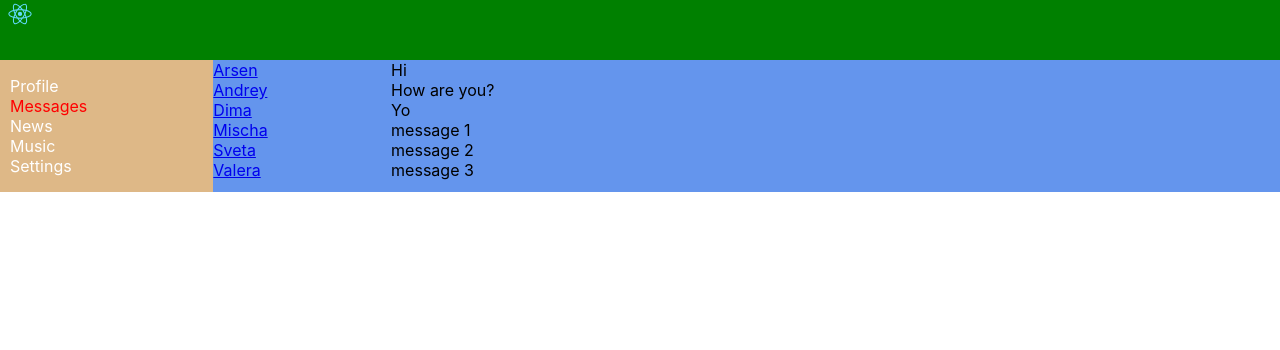
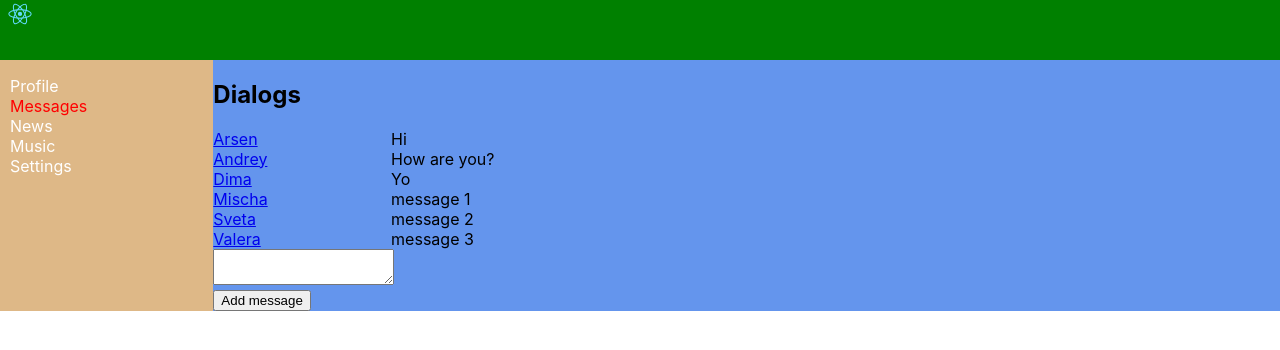
Before and after one commit to ars000/react-social-app, a React (Create React App) app: page /dialogs in a window 1280 px wide. Shown: the top 350 px of the page. Built offline with nearby package versions, Linux system fonts and the light colour scheme.

Commit message:
Comment after 32 step.

```diff
--- a/src/App.js
+++ b/src/App.js
@@ -17,7 +17,8 @@ const App = (props) => {
         <main className="content">
           <Route path="/profile"
             render={ () => <Profile
-              state={props.state.profilePage} /> } />
+              state={props.state.profilePage}
+              addPost={props.addPost} /> } />
           <Route path="/dialogs"
             render={ () => <Dialogs
               state={props.state.dialogsPage} /> } />
--- a/src/components/Dialogs.jsx
+++ b/src/components/Dialogs.jsx
@@ -31,14 +31,30 @@ const Dialogs = (props) => {
   let dialogsElements = props.state.dialogs.map(d => <DialogItem name={d.name} id={d.id} /> );
   let messagesElements = props.state.messages.map(m => <Message message={m.message} /> );
 
+  let addNewElement = React.createRef();
+
+  let addMessage = () => {
+    let text = addNewElement.current.value;
+    alert(text);
+  }
+
+
   return (
-    <div className={classes.dialogs}>
-      {/* <h2>Dialogs</h2> */}
-      <div className={classes.dialogItems}>
-        { dialogsElements }
+    <div className={classes.dialogsWrap}>
+      <h2>Dialogs</h2>
+      <div className={classes.dialogs}>
+        <div className={classes.dialogItems}>
+          { dialogsElements }
+        </div>
+        <div className={classes.messages}>
+          { messagesElements }
+        </div>
       </div>
-      <div className={classes.messages}>
-        { messagesElements }
+      <div>
+        <textarea ref={addNewElement}></textarea>
+        <div>
+          <button onClick={addMessage}>Add message</button>
+        </div>
       </div>
     </div>
   );
--- a/src/components/Posts.jsx
+++ b/src/components/Posts.jsx
@@ -24,13 +24,20 @@ const Posts = (props) => {
 
   let postsElements = props.posts.map(p => <Post message={p.message} likesCount={p.likesCount} /> );
 
+  let newPostElement = React.createRef();
+
+  let addPost = () => {
+    let text = newPostElement.current.value;
+    props.addPost(text);
+  }
+
   return (
     <div className={classes.posts}>
     <h2 className={classes.title}>Posts</h2>
     <div className={classes.postFormWrap}>
-        <textarea></textarea>
+        <textarea ref={newPostElement}></textarea>
         <div>
-        <button>Add post</button>
+        <button onClick={ addPost }>Add post</button>
         </div>
     </div>
         { postsElements }
--- a/src/components/Profile.jsx
+++ b/src/components/Profile.jsx
@@ -20,7 +20,7 @@ const Profile = (props) => {
   return (
     <div className={classes.profile}>
       <ProfileInfo />
-      <Posts posts={props.state.posts} />
+      <Posts posts={props.state.posts} addPost={props.addPost} />
     </div>
   );
 }
--- a/src/index.js
+++ b/src/index.js
@@ -4,10 +4,11 @@ import './index.css';
 import App from './App';
 import reportWebVitals from './reportWebVitals';
 import state from './redux/state';
+import {addPost} from './redux/state';
 
 ReactDOM.render(
   <React.StrictMode>
-    <App state={state} />
+    <App state={state} addPost={addPost} />
   </React.StrictMode>,
   document.getElementById('root')
 );
--- a/src/redux/state.js
+++ b/src/redux/state.js
@@ -27,4 +27,14 @@ let state = {
   }
 }
 
+export let addPost = (postMessage) => {
+  let newPost = {
+    id: 5,
+    message: postMessage,
+    likeCount: 0
+  };
+
+  state.profilePage.posts.push(newPost);
+}
+
 export default state;
```
